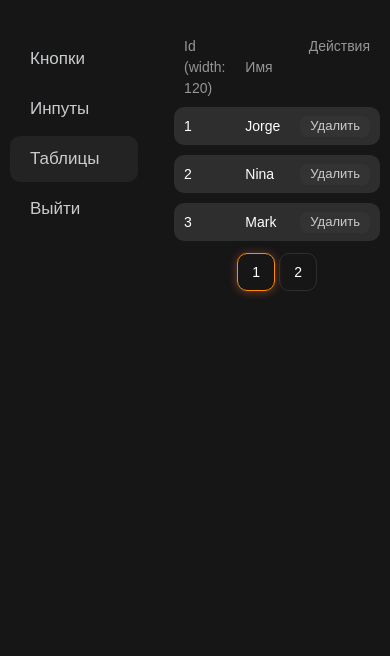
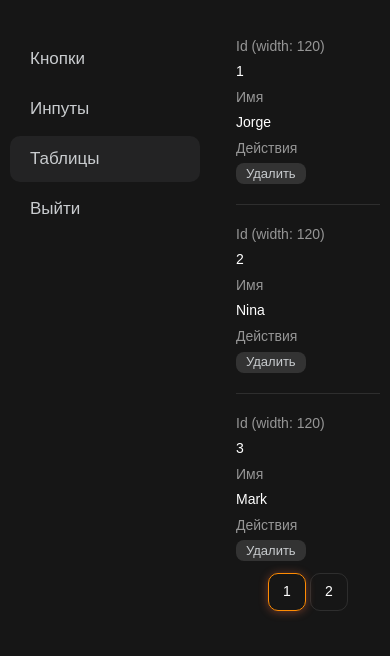
Before and after one commit to fyapy/memories-ui, a Preact app: page /tables in a window 390 px wide. Shown: the top 656 px of the page. Built offline with nearby package versions, Linux system fonts and the light colour scheme.

Commit message:
feature Table mobile

```diff
--- a/src/lib.ts
+++ b/src/lib.ts
@@ -1,2 +1,3 @@
 export * from 'ui/complex'
+export * from 'styles/css'
 export * from 'ui/base'
--- a/src/styles/css/index.ts
+++ b/src/styles/css/index.ts
@@ -26,3 +26,5 @@ export function style(css: CSSObject) {
     return className
   }
 }
+
+export type {CSSObject} from './types'
--- a/src/ui/base/Table/index.tsx
+++ b/src/ui/base/Table/index.tsx
@@ -1,5 +1,8 @@
 import type {JSX} from 'preact'
-import {css} from './style'
+import {NavigateFunction, useRouter} from 'router'
+import {useMedia} from 'utils/hooks'
+import {clsx} from 'utils/dom'
+import {mobileCss, css} from './style'
 
 export interface Column<T> {
   label: string
@@ -8,14 +11,62 @@ export interface Column<T> {
   maxWidth?: number
 }
 
-interface Props<T> {
+interface Props<T extends Record<string, any> = Record<string, any>> {
+  link?(item: T): string
+  isMobile?: boolean
   columns: Column<T>[]
   data: T[]
 }
 
-export function Table<T extends Record<string, any>>({data, columns}: Props<T>) {
+function columnProps(link: Props['link'], navigate: NavigateFunction, item: any) {
+  if (typeof link === 'undefined') {
+    return {}
+  }
+
+  return {
+    onClick: () => navigate(link(item)),
+    class: css.link(),
+  }
+}
+
+export function Table<T extends Record<string, any>>({link, data, columns, isMobile: isMobileProp}: Props<T>) {
+  const {navigate} = useRouter()
+  const isMobile = useMedia()
+
   if (data.length === 0) {
     return <div class={css.empty()}>Тут пусто :(</div>
+  }
+
+  if (isMobile || isMobileProp) {
+    return (
+      <div>
+        {data.map((item, index) => {
+          const {onClick, ...props} = columnProps(link, navigate, item)
+
+          return (
+            <div
+              key={item.id || index}
+              className={clsx(
+                mobileCss.item(),
+                typeof link !== 'undefined' && css.link(),
+              )}
+              onClick={onClick}
+            >
+              {columns.map(column => (
+                <div key={column.label}>
+                  <div className={mobileCss.label()}>{column.label}</div>
+                  <div>
+                    <div data-right={column.right} {...props}>
+                      {column.render(item)}
+                    </div>
+                  </div>
+                </div>
+              ))}
+            </div>
+          )
+        })}
+      </div>
+    )
   }
 
   return (
@@ -31,7 +82,10 @@ export function Table<T extends Record<string, any>>({data, columns}: Props<T>)
           </tr>
         </thead>
         <tbody>
-          {data.map((item, index) => (
+          {data.map((item, index) => {
+            const props = columnProps(link, navigate, item)
+
+            return (
               <tr key={item.id || index}>
                 {columns.map(column => (
                   <td
@@ -39,13 +93,21 @@ export function Table<T extends Record<string, any>>({data, columns}: Props<T>)
                     class={css.td()}
                     style={typeof column.maxWidth === 'number' ? `width: ${column.maxWidth}px;` : undefined}
                   >
-                  <div data-right={column.right}>
+                    <div
+                      {...props}
+                      data-right={column.right}
+                      class={clsx(
+                        props.class,
+                        typeof link !== 'undefined' && css.link(),
+                      )}
+                    >
                       {column.render(item)}
                     </div>
                   </td>
                 ))}
               </tr>
-          ))}
+            )
+          })}
         </tbody>
       </table>
     </div>
--- a/src/ui/base/Table/style.ts
+++ b/src/ui/base/Table/style.ts
@@ -1,3 +1,4 @@
+import {commonStyles} from 'styles'
 import {style} from 'styles/css'
 
 export const css = {
@@ -77,4 +78,35 @@ export const css = {
       justifyContent: 'flex-end',
     },
   }),
+  link: style({cursor: 'pointer'}),
 }
+
+export const mobileCss = {
+  item: style({
+    position: 'relative',
+
+    display: 'flex',
+    flexDirection: 'column',
+    rowGap: '5px',
+
+    '&:not(:last-of-type)': {
+      marginBottom: '40px',
+
+      '&:after': {
+        content: '',
+        position: 'absolute',
+        top: 'calc(100% + 20px)',
+        right: '0',
+        left: '0',
+
+        height: '1px',
+        backgroundColor: 'rgba(255, 255, 255, .1)',
+      },
+    },
+  }),
+  label: style({
+    ...commonStyles.label,
+    marginLeft: '0',
+    marginBottom: '4px',
+  }),
+}
--- a/src/utils/hooks.ts
+++ b/src/utils/hooks.ts
@@ -1,4 +1,5 @@
-import {useLayoutEffect, EffectCallback, useEffect, Inputs, useRef} from 'preact/hooks'
+import {useLayoutEffect, EffectCallback, useEffect, useState, Inputs, useRef} from 'preact/hooks'
+import {screenXsMobile} from 'styles'
 
 export const useUpdate = (fn: EffectCallback, deps: Inputs = [], layout = false) => {
   const isMount = useRef(true)
@@ -14,17 +15,15 @@ export const useUpdate = (fn: EffectCallback, deps: Inputs = [], layout = false)
   }, deps)
 }
 
-// export const useMedia = (width = screenXsMobile) => {
-//   const getMediaMatch = useCallback(() => window.innerWidth < width - 1, [])
+export function useMedia(width = screenXsMobile) {
+  const [isMatch, setMatch] = useState(window.innerWidth < width - 1)
 
-//   const [isMatch, setMatch] = useState(getMediaMatch())
+  useEffect(() => {
+    const handleResize = () => setMatch(window.innerWidth < width - 1)
 
-//   useEffect(() => {
-//     const handleResize = () => setMatch(getMediaMatch())
+    window.addEventListener('resize', handleResize)
+    return () => window.removeEventListener('resize', handleResize)
+  }, [])
 
-//     window.addEventListener('resize', handleResize)
-//     return () => window.removeEventListener('resize', handleResize)
-//   }, [])
-
-//   return isMatch
-// }
+  return isMatch
+}
```
Lines whose indentation alone changed are shown as unchanged.
